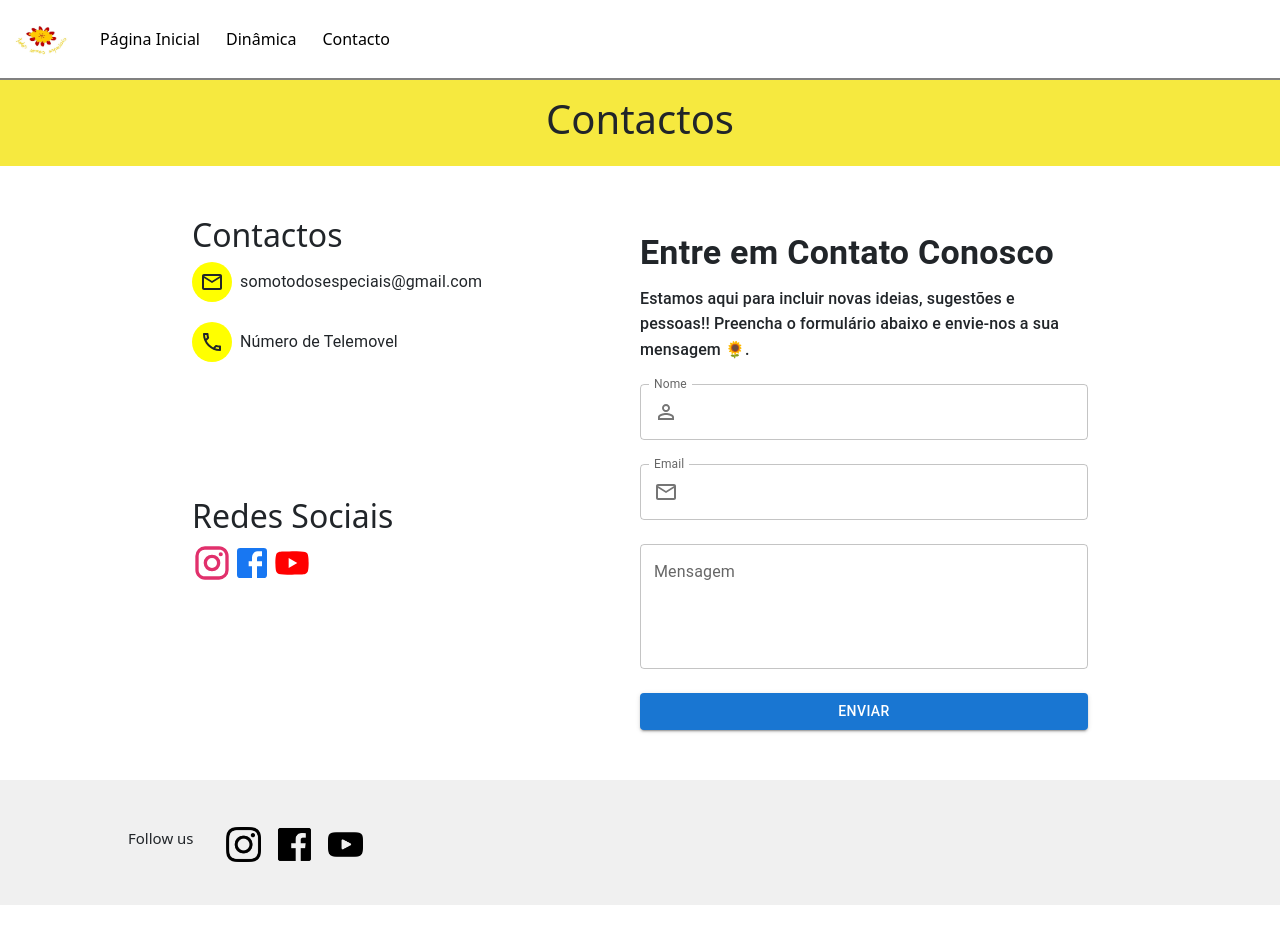
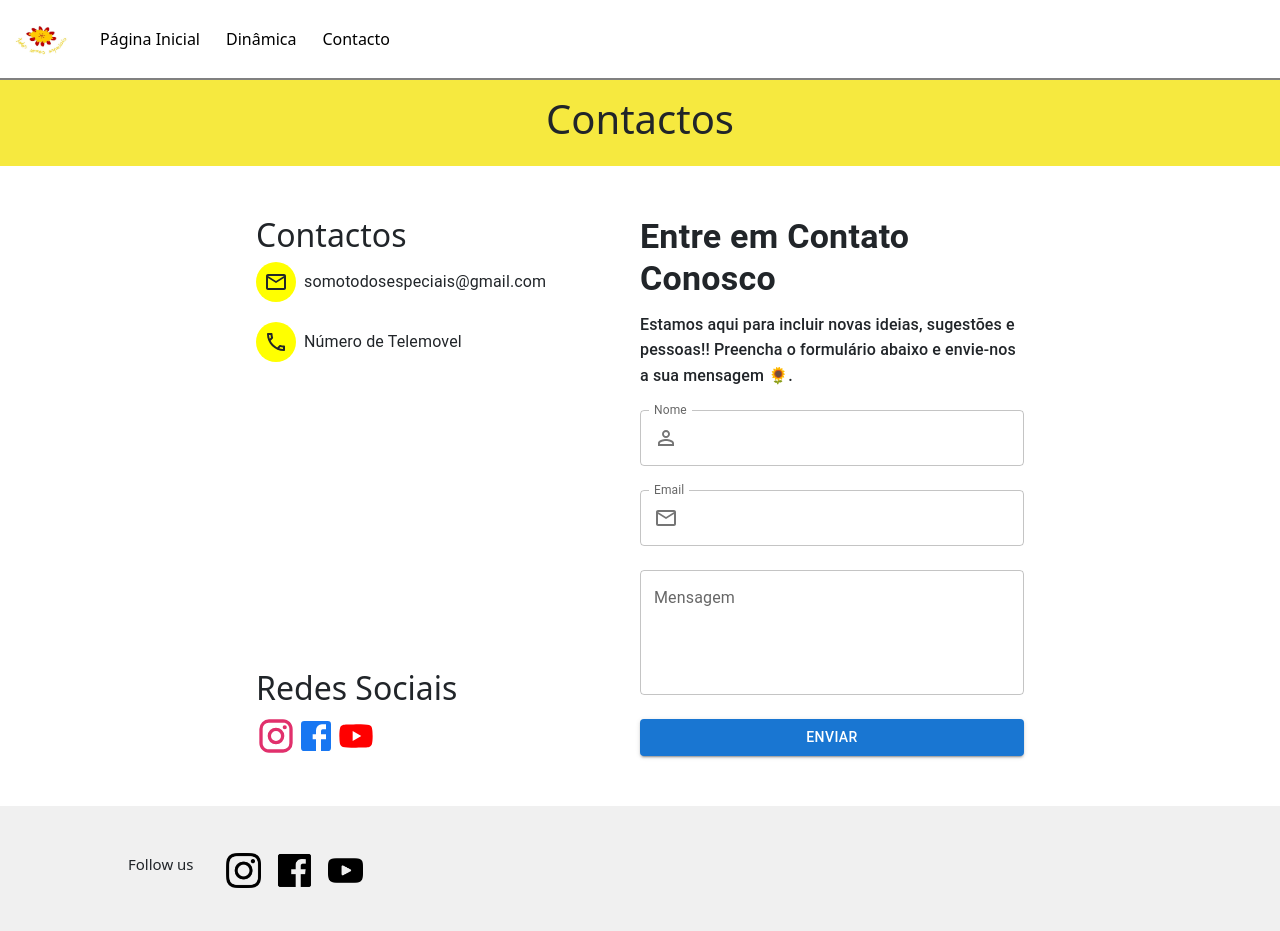
Before and after one commit to Fogo002/Fogo002.github.io, a React (Create React App) app in the folder my-app/: page /contacto in a window 1280 px wide. Before the commit the page ends 905 px from the top, so only its background shows below. Built offline with nearby package versions, Linux system fonts and the light colour scheme.

Commit message:
mini-fix

```diff
--- a/my-app/src/pages/Contactos/Contactos.css
+++ b/my-app/src/pages/Contactos/Contactos.css
@@ -23,17 +23,20 @@
 .Contactos .content{
     display: flex;
     justify-content: space-between;
-    width: 70%;
+    width: 60%;
     height: 100%;
     margin: 50px auto;
 }
 
 .Contactos .redesSociais{
-    margin-top: 30%;
+    margin-top: 40%;
 }
 
 .Contactos .content .infos{
     width: 50%;
+    display: flex;
+    flex-direction: column;
+    justify-content: space-between;
 }
 
 .Contactos .content .infos .dado{
@@ -91,7 +94,6 @@
     }
 
     .Contactos .content .infos  {
-
         margin-top: 25px;
     }
 
--- a/my-app/src/pages/Contactos/Contactos.tsx
+++ b/my-app/src/pages/Contactos/Contactos.tsx
@@ -230,8 +230,8 @@ const Contactos = () => {
 
                         </div>
                         <div className='mail'>
-                            <Box sx={{ maxWidth: 500, mt: 2}}>
-                                <div style={{textAlign: isSmallScreen ? 'center' : 'left'}}>
+                            <Box sx={{ maxWidth: 500, mt: 0,paddingY: isSmallScreen ? '15px' : '0pc'}}>
+                                <div style={{textAlign: isSmallScreen ? 'center' : 'left',marginTop:"0px"}}>
                                     <Typography variant="h4" sx={{ fontWeight: 'bold',fontSize: isSmallScreen ? '26px' : '2.125rem' }} gutterBottom>Entre em Contato Conosco</Typography>
                                 </div>
                                 <Typography variant="h6" sx={{ fontSize: isSmallScreen ? '18px' : '16px' }} gutterBottom>Estamos aqui para incluir novas ideias, sugestões e pessoas!! Preencha o formulário abaixo e envie-nos a sua mensagem 🌻.</Typography>
--- a/my-app/src/pages/HomePage/HomePage.tsx
+++ b/my-app/src/pages/HomePage/HomePage.tsx
@@ -16,7 +16,7 @@ const HomePage = () => {
           <p>No dia 4 de Julho de 2023, marcou-se o nascimento desta iniciativa revolucionária com a realização da revista inaugural "Todos Somos Especiais - Perspetivas da Inclusão em Contexto Escolar". Este evento emblemático não apenas sinalizou o início de uma jornada significativa, mas também estabeleceu os alicerces para uma missão extraordinária que transcende os limites convencionais da atuação social.</p>
 
           <h2>Missão: Rumo a um Mundo Mais Inclusivo</h2>
-          <p>Nossa missão é clara e urgente: trabalhar incansavelmente para promover a inclusão em todas as suas formas, desafiando estereótipos, quebrando barreiras e construindo pontes de compreensão e empatia. Através da sinergia entre Ação Comunitária e Solidariedade, aspiramos não apenas a sensibilizar, mas também a inspirar ação concreta em direção a uma sociedade mais justa e acolhedora para todos.</p>
+          <p>A nossa missão é clara e urgente: trabalhar incansavelmente para promover a inclusão em todas as suas formas, desafiando estereótipos, quebrando barreiras e construindo pontes de compreensão e empatia. Através da sinergia entre Ação Comunitária e Solidariedade, aspiramos não apenas a sensibilizar, mas também a inspirar ação concreta em direção a uma sociedade mais justa e acolhedora para todos.</p>
 
           <h3>Objetivos e Valores</h3>
           <ul>
```
